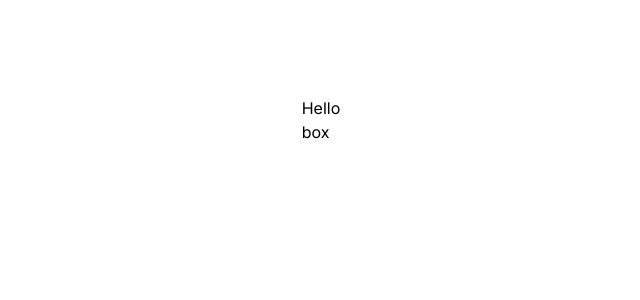
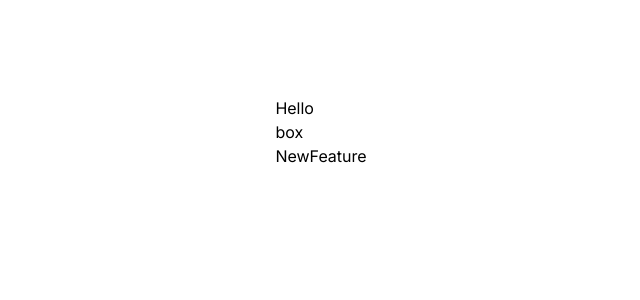
Before and after one commit to hnakae/branch-merge-demo, a Next.js app: page / in a window 1280 px wide. Shown: the top 300 px of the page, without its empty margins (319-959 px from the left). Built offline with nearby package versions, Linux system fonts and the light colour scheme.

Commit message:
newfeature component

```diff
--- /dev/null
+++ b/app/components/NewFeature.tsx
@@ -0,0 +1,9 @@
+import React from 'react'
+
+const NewFeature = () => {
+  return (
+    <div>NewFeature</div>
+  )
+}
+
+export default NewFeature
--- a/app/page.tsx
+++ b/app/page.tsx
@@ -1,5 +1,6 @@
 import Image from "next/image";
-import Box from "./components/box";
+import Box from "./components/Box";
+import NewFeature from "./components/NewFeature";
 
 export default function Home() {
   return (
@@ -7,6 +8,7 @@ export default function Home() {
       <div>
         <h1>Hello</h1>
         <Box />
+        <NewFeature />
       </div>
     </main>
   );
```
